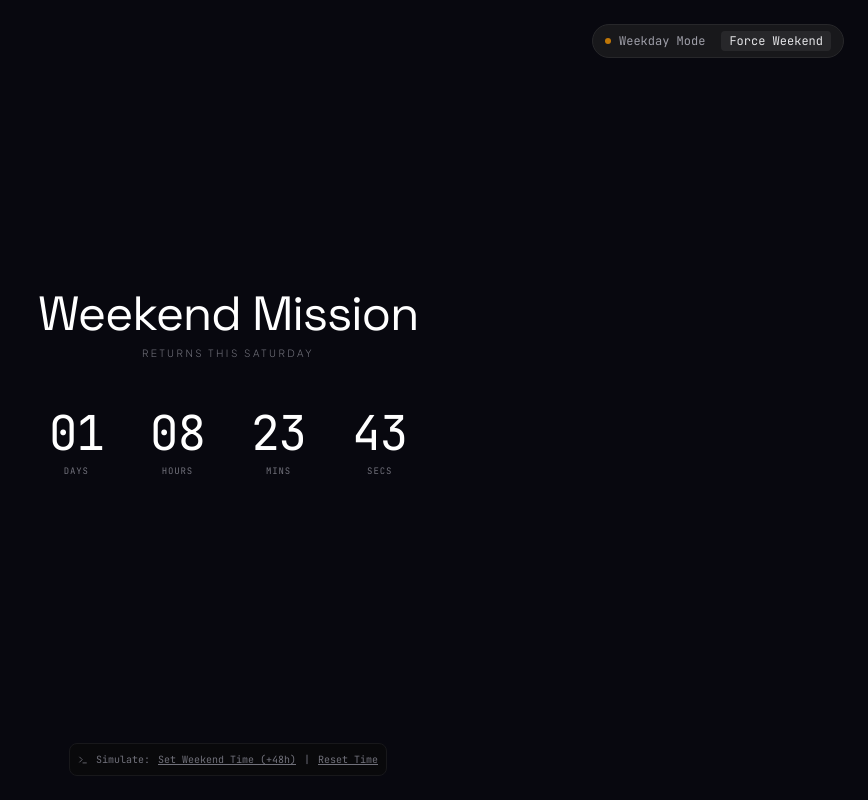
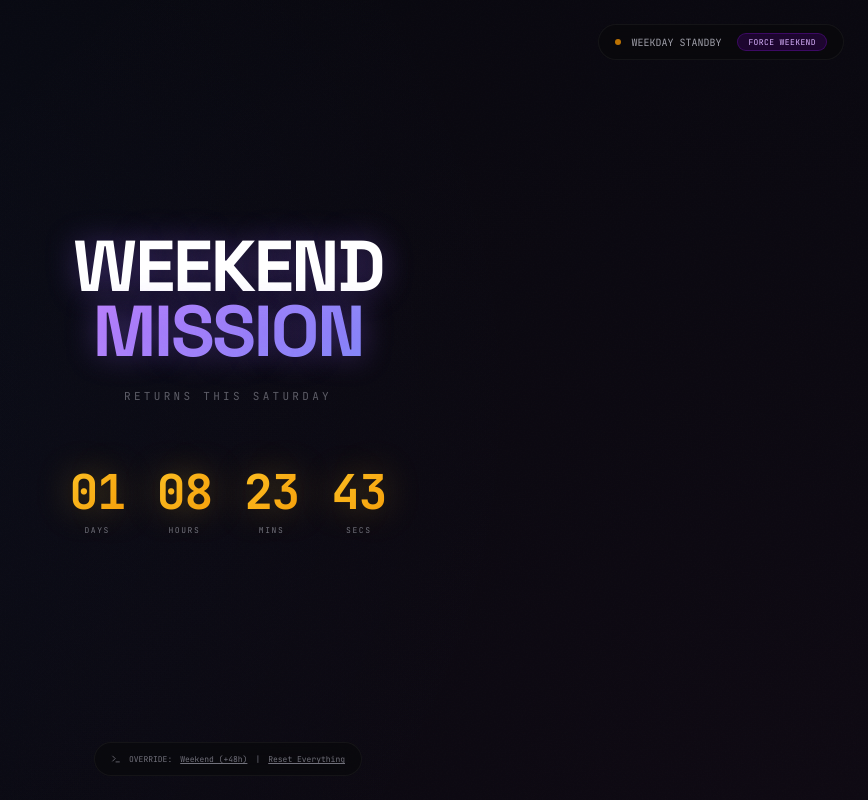
Before and after one commit to liyan-nk/weekend-mission, a React (Vite) app: page / in a window 1280 px wide. Shown: the whole page, without its empty margins (412-1280 px from the left). Built offline with nearby package versions, Linux system fonts and the light colour scheme; no server answers.

Commit message:
design: AvailabilityGuard.tsx countdown clock highlights

```diff
--- a/src/components/AvailabilityGuard.tsx
+++ b/src/components/AvailabilityGuard.tsx
@@ -54,16 +54,20 @@ export const AvailabilityGuard: FC<AvailabilityGuardProps> = ({ status, children
     const t = formatCountdown(status.countdownMs);
 
     return (
-      <div className="relative min-h-screen flex flex-col justify-between p-6 bg-grid">
-        {/* Top Spacer or Debug Indicator */}
-        <div className="flex justify-end">
+      <div className="relative min-h-[100dvh] flex flex-col justify-between p-6 overflow-hidden">
+        {/* Background Mesh and Noise Grain */}
+        <div className="absolute inset-0 -z-20 bg-mesh-glow pointer-events-none select-none" />
+        <div className="absolute inset-0 -z-10 noise-overlay opacity-[0.9] pointer-events-none select-none" />
+
+        {/* Top Dev Mode HUD Indicator */}
+        <div className="flex justify-end z-50 select-none">
           {import.meta.env.DEV && (
-            <div className="flex items-center gap-2 px-3 py-1.5 rounded-full bg-zinc-900 border border-zinc-800 text-xs text-zinc-400 font-mono">
+            <div className="flex items-center gap-2.5 px-4 py-2 rounded-full bg-zinc-950/60 border border-zinc-900/80 text-[10px] text-zinc-400 font-mono backdrop-blur-md">
               <span className="w-1.5 h-1.5 rounded-full bg-amber-500 animate-pulse"></span>
-              <span>Weekday Mode</span>
+              <span>WEEKDAY STANDBY</span>
               <button
                 onClick={toggleDebugWeekend}
-                className="ml-2 px-2 py-0.5 rounded bg-zinc-800 hover:bg-zinc-700 text-zinc-200 transition"
+                className="ml-1.5 px-2.5 py-0.5 rounded-full bg-purple-950/40 hover:bg-purple-900/60 border border-purple-800/40 text-purple-300 transition cursor-pointer text-[8px] uppercase tracking-wider"
               >
                 Force Weekend
               </button>
@@ -71,45 +75,46 @@ export const AvailabilityGuard: FC<AvailabilityGuardProps> = ({ status, children
           )}
         </div>
 
-        {/* Closed Content */}
-        <main className="flex-1 flex flex-col items-center justify-center text-center px-4 max-w-lg mx-auto">
-          <h1 className="text-4xl md:text-5xl font-extralight tracking-tight text-white mb-2 text-glow">
-            Weekend Mission
+        {/* Closed Content Event Announcement Banner */}
+        <main className="flex-1 flex flex-col items-center justify-center text-center px-4 max-w-lg mx-auto z-10 select-none">
+          <h1 className="text-5xl sm:text-6xl md:text-7xl font-extrabold tracking-[-0.03em] uppercase leading-[0.9] text-white text-glow-violet select-none">
+            WEEKEND<br />
+            <span className="text-gradient-violet">MISSION</span>
           </h1>
-          <p className="text-zinc-500 font-light tracking-[0.25em] text-[10px] uppercase mb-12 select-none">
+          <p className="mt-6 text-zinc-500 font-mono text-[9px] sm:text-[11px] tracking-[0.3em] uppercase mb-12 sm:mb-16 select-none opacity-80">
             Returns this Saturday
           </p>
 
-          {/* Live Countdown Grid */}
-          <div className="grid grid-cols-4 gap-4 md:gap-6 w-full max-w-sm mb-8" aria-live="polite">
+          {/* Live Countdown Grid with Amber highlights */}
+          <div className="grid grid-cols-4 gap-4 md:gap-8 w-full max-w-sm mb-8" aria-live="polite">
             <div className="flex flex-col items-center">
-              <span className="text-4xl md:text-5xl font-extralight font-mono text-white tracking-tight">{t.days}</span>
-              <span className="text-[9px] text-zinc-500 font-mono tracking-widest uppercase mt-2 select-none">Days</span>
+              <span className="text-4xl md:text-5xl font-extrabold font-mono text-gradient-gold text-glow-gold tracking-tight">{t.days}</span>
+              <span className="text-[8px] text-zinc-500 font-mono tracking-[0.2em] uppercase mt-2">Days</span>
             </div>
             <div className="flex flex-col items-center">
-              <span className="text-4xl md:text-5xl font-extralight font-mono text-white tracking-tight">{t.hours}</span>
-              <span className="text-[9px] text-zinc-500 font-mono tracking-widest uppercase mt-2 select-none">Hours</span>
+              <span className="text-4xl md:text-5xl font-extrabold font-mono text-gradient-gold text-glow-gold tracking-tight">{t.hours}</span>
+              <span className="text-[8px] text-zinc-500 font-mono tracking-[0.2em] uppercase mt-2">Hours</span>
             </div>
             <div className="flex flex-col items-center">
-              <span className="text-4xl md:text-5xl font-extralight font-mono text-white tracking-tight">{t.minutes}</span>
-              <span className="text-[9px] text-zinc-500 font-mono tracking-widest uppercase mt-2 select-none">Mins</span>
+              <span className="text-4xl md:text-5xl font-extrabold font-mono text-gradient-gold text-glow-gold tracking-tight">{t.minutes}</span>
+              <span className="text-[8px] text-zinc-500 font-mono tracking-[0.2em] uppercase mt-2">Mins</span>
             </div>
             <div className="flex flex-col items-center">
-              <span className="text-4xl md:text-5xl font-extralight font-mono text-white tracking-tight">{t.seconds}</span>
-              <span className="text-[9px] text-zinc-500 font-mono tracking-widest uppercase mt-2 select-none">Secs</span>
+              <span className="text-4xl md:text-5xl font-extrabold font-mono text-gradient-gold text-glow-gold tracking-tight">{t.seconds}</span>
+              <span className="text-[8px] text-zinc-500 font-mono tracking-[0.2em] uppercase mt-2">Secs</span>
             </div>
           </div>
         </main>
 
-        {/* Bottom Spacer or Debug Controls */}
-        <div className="flex justify-center">
+        {/* Bottom Dev Simulation Controls */}
+        <div className="flex justify-center z-50">
           {import.meta.env.DEV && (
-            <div className="flex flex-wrap justify-center gap-2 items-center text-[10px] font-mono text-zinc-500 bg-zinc-950 p-2 rounded-lg border border-zinc-900">
-              <Terminal size={10} />
-              <span>Simulate:</span>
-              <button onClick={() => setDebugSimTime(48)} className="underline hover:text-zinc-300">Set Weekend Time (+48h)</button>
+            <div className="flex flex-wrap justify-center gap-2 items-center text-[8px] font-mono text-zinc-500 bg-zinc-950/60 px-4 py-2.5 rounded-full border border-zinc-900/80 backdrop-blur-md select-none">
+              <Terminal size={10} className="text-zinc-650" />
+              <span>OVERRIDE:</span>
+              <button onClick={() => setDebugSimTime(48)} className="underline hover:text-zinc-300 cursor-pointer">Weekend (+48h)</button>
               <span>|</span>
-              <button onClick={() => setDebugSimTime(0)} className="underline hover:text-zinc-300">Reset Time</button>
+              <button onClick={() => setDebugSimTime(0)} className="underline hover:text-zinc-300 cursor-pointer">Reset Everything</button>
             </div>
           )}
         </div>
@@ -117,24 +122,24 @@ export const AvailabilityGuard: FC<AvailabilityGuardProps> = ({ status, children
     );
   }
 
-  // If weekend, render app
+  // If weekend is active, render the app layers
   return (
-    <div className="relative min-h-screen bg-grid">
+    <div className="relative min-h-screen">
       {/* Dev Mode HUD */}
       {import.meta.env.DEV && (
-        <div className="absolute top-4 right-4 z-50 flex items-center gap-2 px-3 py-1.5 rounded-full bg-zinc-900 border border-zinc-800 text-xs text-zinc-400 font-mono">
+        <div className="absolute top-6 right-6 z-50 flex items-center gap-2.5 px-4 py-2 rounded-full bg-zinc-955/60 border border-zinc-900/80 text-[10px] text-zinc-400 font-mono backdrop-blur-md select-none">
           <span className={`w-1.5 h-1.5 rounded-full ${status.isSimulated ? 'bg-amber-500' : 'bg-emerald-500 animate-pulse'}`}></span>
-          <span>{status.isSimulated ? 'Simulated Weekend' : 'Weekend Active'}</span>
+          <span>{status.isSimulated ? 'SIMULATING' : 'WEEKEND LIVE'}</span>
           <button
             onClick={toggleDebugWeekend}
-            className="ml-2 px-2 py-0.5 rounded bg-zinc-800 hover:bg-zinc-700 text-zinc-200 transition"
+            className="ml-1.5 px-2.5 py-0.5 rounded-full bg-zinc-900 hover:bg-zinc-800 border border-zinc-800 text-zinc-300 transition cursor-pointer text-[8px] uppercase tracking-wider font-semibold"
           >
             Switch to Weekday
           </button>
           {status.isSimulated && (
             <button
               onClick={() => setDebugSimTime(0)}
-              className="px-2 py-0.5 rounded bg-zinc-850 hover:bg-zinc-800 text-zinc-300 transition"
+              className="px-2.5 py-0.5 rounded-full bg-red-950/40 hover:bg-red-900/40 border border-red-900/60 text-red-300 transition cursor-pointer text-[8px] uppercase tracking-wider font-semibold"
             >
               Clear Sim
             </button>
```
